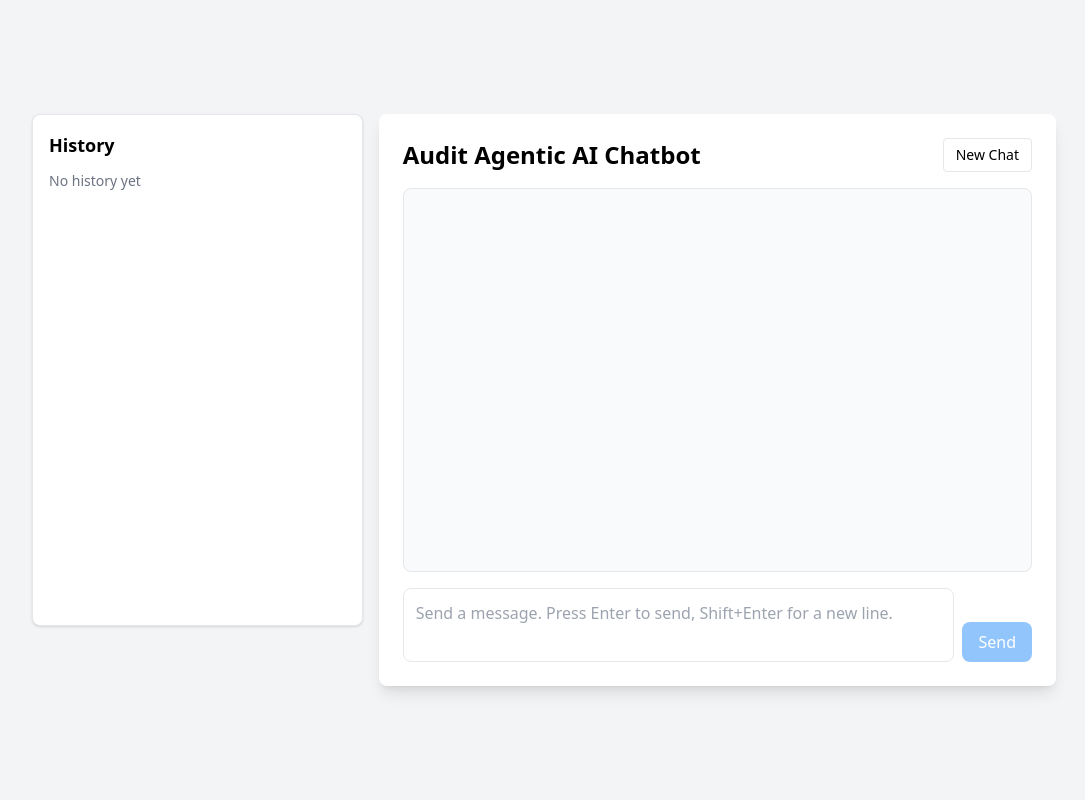
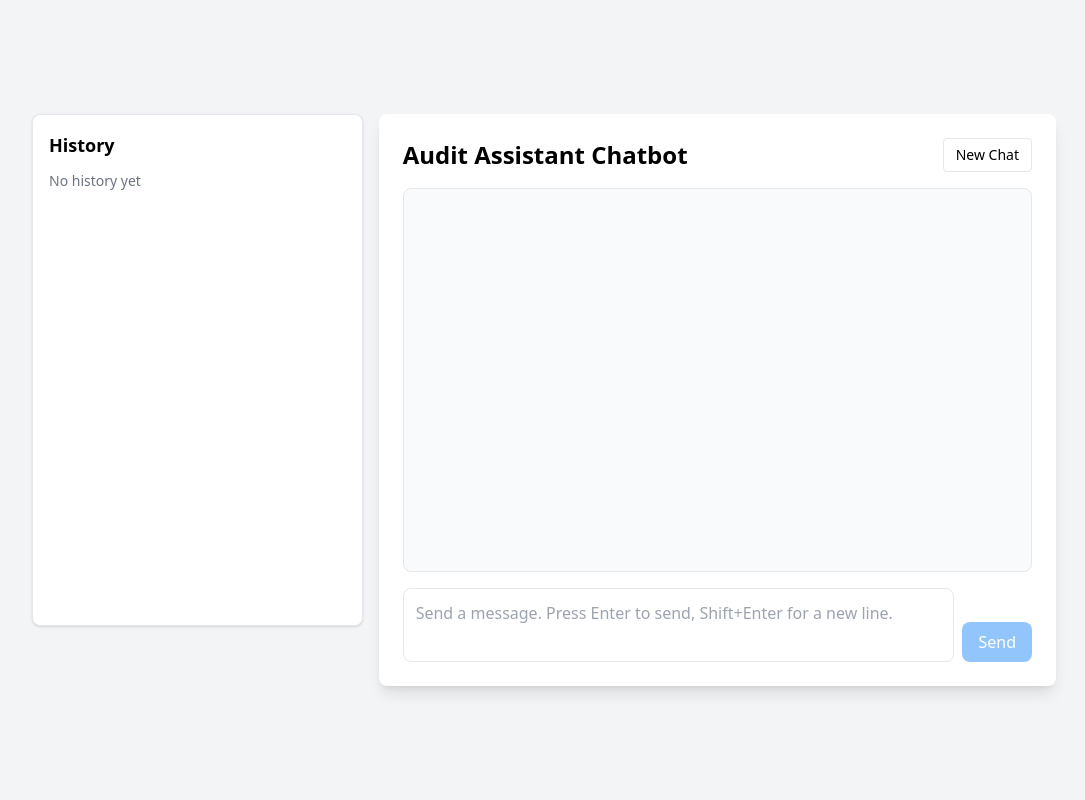
Before and after one commit to eyoul/audit-assistant-chatbot, a Flask app: page / in a window 1280 px wide. Shown: the whole page, without its empty margins (96-1181 px from the left). Run offline with Flask 3, Linux system fonts and the light colour scheme; some libraries are stand-ins or nearby versions.

Commit message:
Update index.html

```diff
--- a/templates/index.html
+++ b/templates/index.html
@@ -3,7 +3,7 @@
 <head>
     <meta charset="UTF-8">
     <meta name="viewport" content="width=device-width, initial-scale=1.0">
-    <title>Audit Agentic AI Chatbot</title>
+    <title>Audit Assistant Chatbot</title>
     <script src="https://unpkg.com/react@18/umd/react.production.min.js"></script>
     <script src="https://unpkg.com/react-dom@18/umd/react-dom.production.min.js"></script>
     <script src="https://unpkg.com/@babel/standalone@7.22.5/babel.min.js"></script>
@@ -268,7 +268,7 @@
                     {/* Main chat pane */}
                     <div className="md:col-span-2 bg-white rounded-lg shadow-lg p-6">
                         <div className="flex items-center justify-between mb-4">
-                            <h1 className="text-2xl font-bold">Audit Agentic AI Chatbot</h1>
+                            <h1 className="text-2xl font-bold">Audit Assistant Chatbot</h1>
                             <button
                                 onClick={newChat}
                                 className="text-sm px-3 py-1.5 border rounded hover:bg-gray-50"
```
